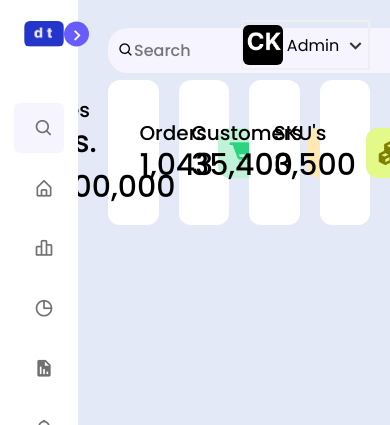
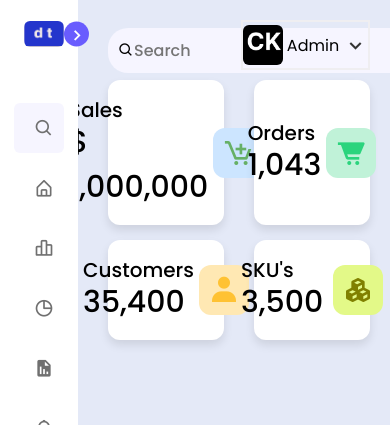
Before and after one commit to Limookiplimo/integrated-dashboards, a Django app: page / in a window 390 px wide; the page is wider, and only the part inside the window is pictured. Shown: the top 425 px of that part. Run offline with Django 5.2, Linux system fonts and the light colour scheme.

Commit message:
Refactored styles for home section kpis

```diff
--- a/dashboardone/static/css/styles.css
+++ b/dashboardone/static/css/styles.css
@@ -353,6 +353,7 @@ body.dark .switch::before{
     width: 100%;
     justify-content: space-between;
     padding: 0 20px;
+    flex-wrap: wrap;
 }
 
 .home-content .overview-boxes .box{
@@ -363,6 +364,7 @@ body.dark .switch::before{
     padding: 15px 14px;
     background: #fff;
     border-radius: 12px;
+    box-shadow: 0 5px 10px rgba(0, 0, 0, 0.1);
 }
 
 .home-content .overview-boxes .box-title{
@@ -420,3 +422,35 @@ body.dark .switch::before{
     border-radius: 12px;
     margin-left: 5px;
 }
+
+@media (max-width: 1216px){
+    .sidebar{
+        width: 60px;
+    }
+    .sidebar.active{
+        width: 240px;
+    }
+    .home{
+        width: calc(100% - 60px);
+        left: 60px;
+    }
+    .sidebar.active ~ .home{
+        width: calc(100% - 220px);
+        left: 220px;
+    }
+    .home .nav-container{
+        width: calc(100% - 60px);
+        left: 60px
+    }
+    .sidebar.active ~ .home .nav-container{
+        width: calc(100% - 220px);
+        left: 220px;
+    }
+}
+
+@media (max-width: 1018px){
+    .home .overview-boxes .box{
+        width: calc(100% / 2 - 15px);
+        margin-bottom: 15px;
+    }
+}
--- a/dashboardone/templates/dashboardone/home.html
+++ b/dashboardone/templates/dashboardone/home.html
@@ -18,7 +18,7 @@
             <div class="box">
                 <div class="left-side">
                     <div class="box-title">Sales</div>
-                    <div class="box-number"> Kes. 1,000,000</div>
+                    <div class="box-number"> $ 1,000,000</div>
                 </div>
                 <div>
                     <i class='bx bx-cart-add cart'></i>
```
